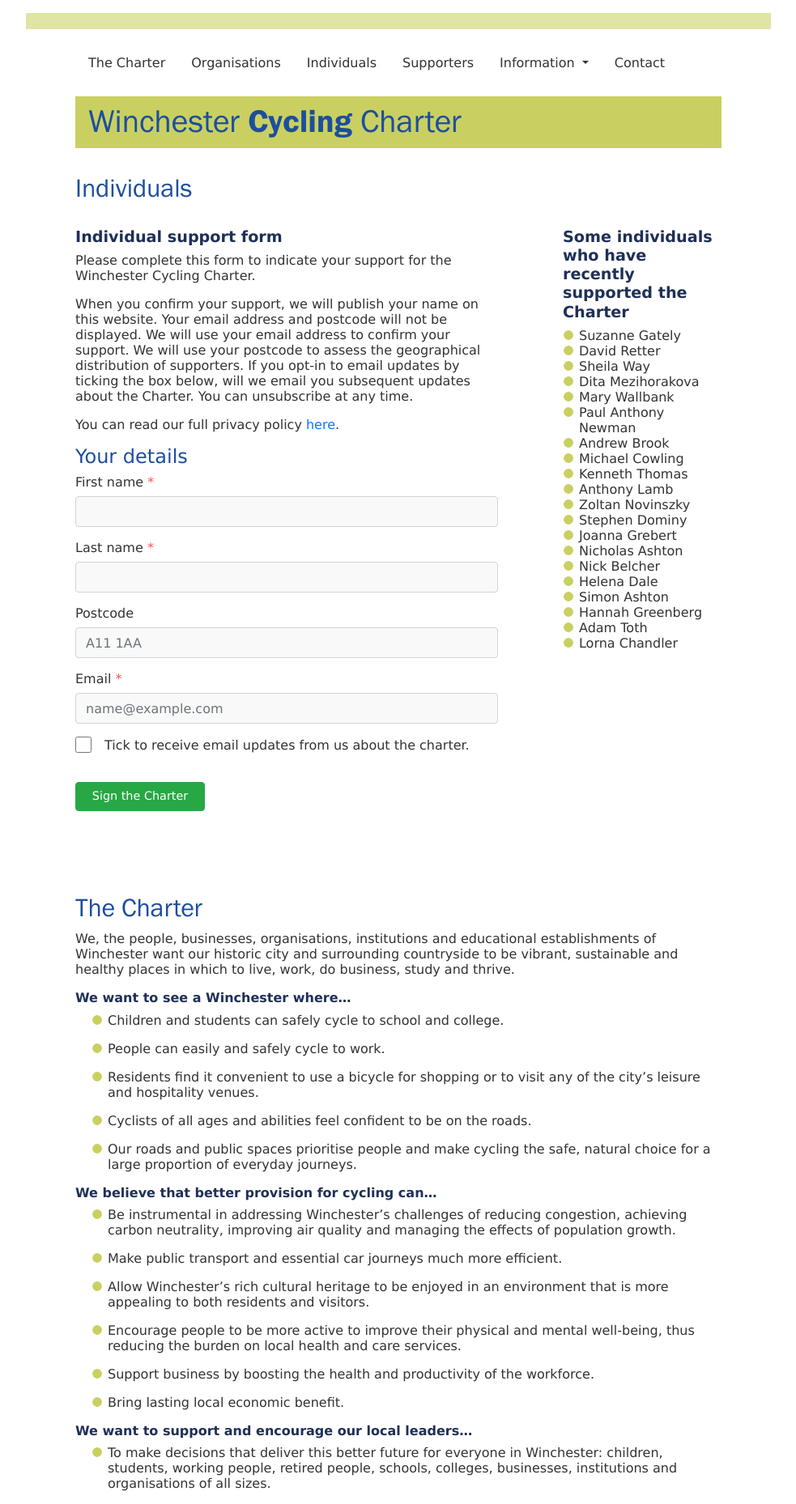
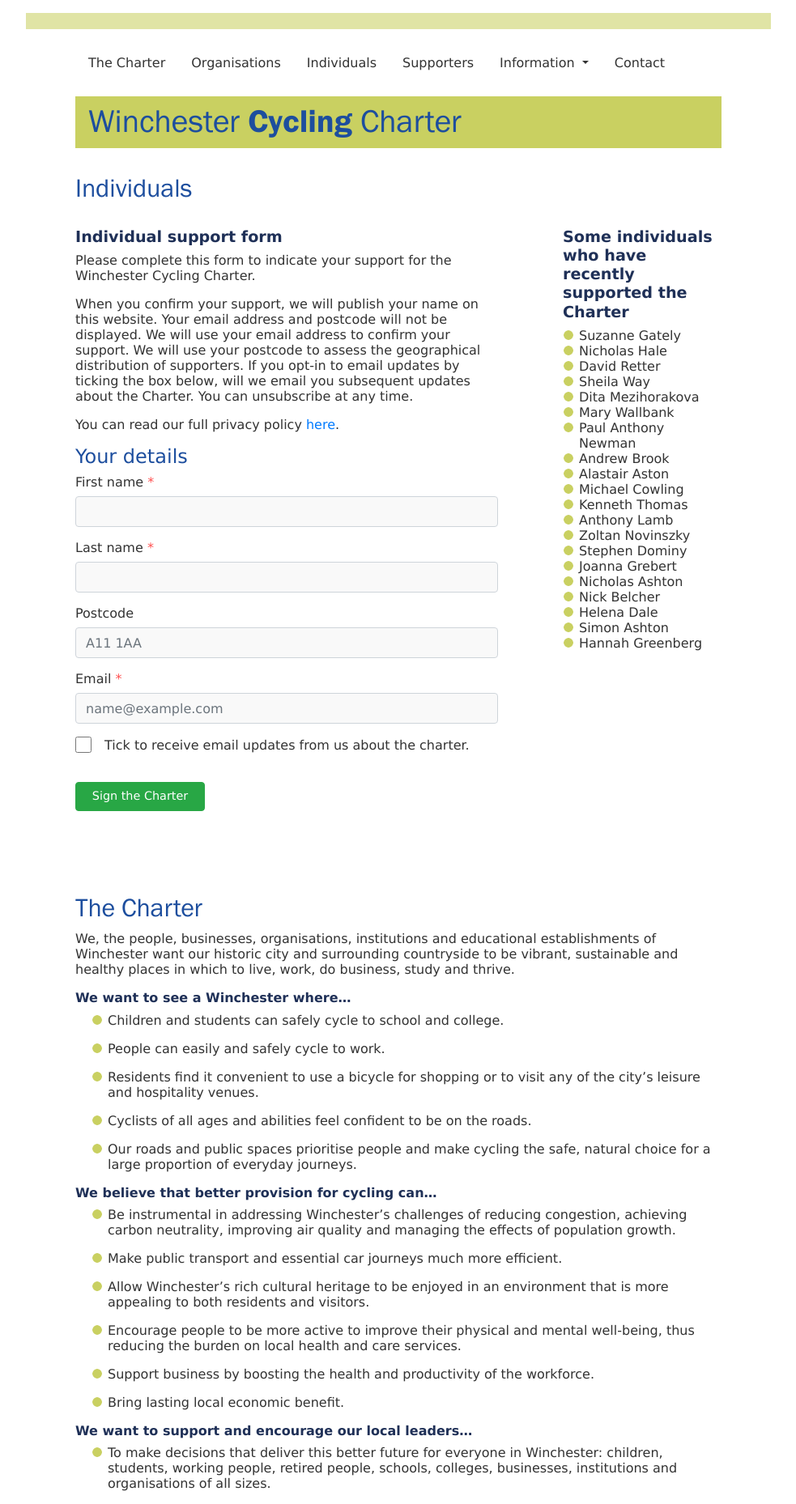
Before and after one commit to winchestercyclingcharter/winchestercyclingcharter.github.io, a Jekyll site: the page built from ind-page.md, in a window 1280 px wide. Shown: the whole page at 81% size, without its empty margins (148-1131 px from the left). Built offline with Jekyll 4.4.1, drawn with Linux system fonts in a browser that asks for light colours; nearby versions of some CDN libraries.

Commit message:
Update people.yml

```diff
--- a/_data/people.yml
+++ b/_data/people.yml
@@ -756,3 +756,5 @@ people:
 - { lastname: Way, firstname: Sheila, dt: 20220310-184401-792139 }
 - { lastname: Retter, firstname: David, dt: 20220319-172349-645699 }
 - { lastname: Gately, firstname: Suzanne, dt: 20220330-125857-361424 }
+- { lastname: Hale, firstname: Nicholas , dt: 20220329-183718-246859 }
+- { lastname: Aston, firstname: Alastair, dt: 20211226-160928-950512 }
```
